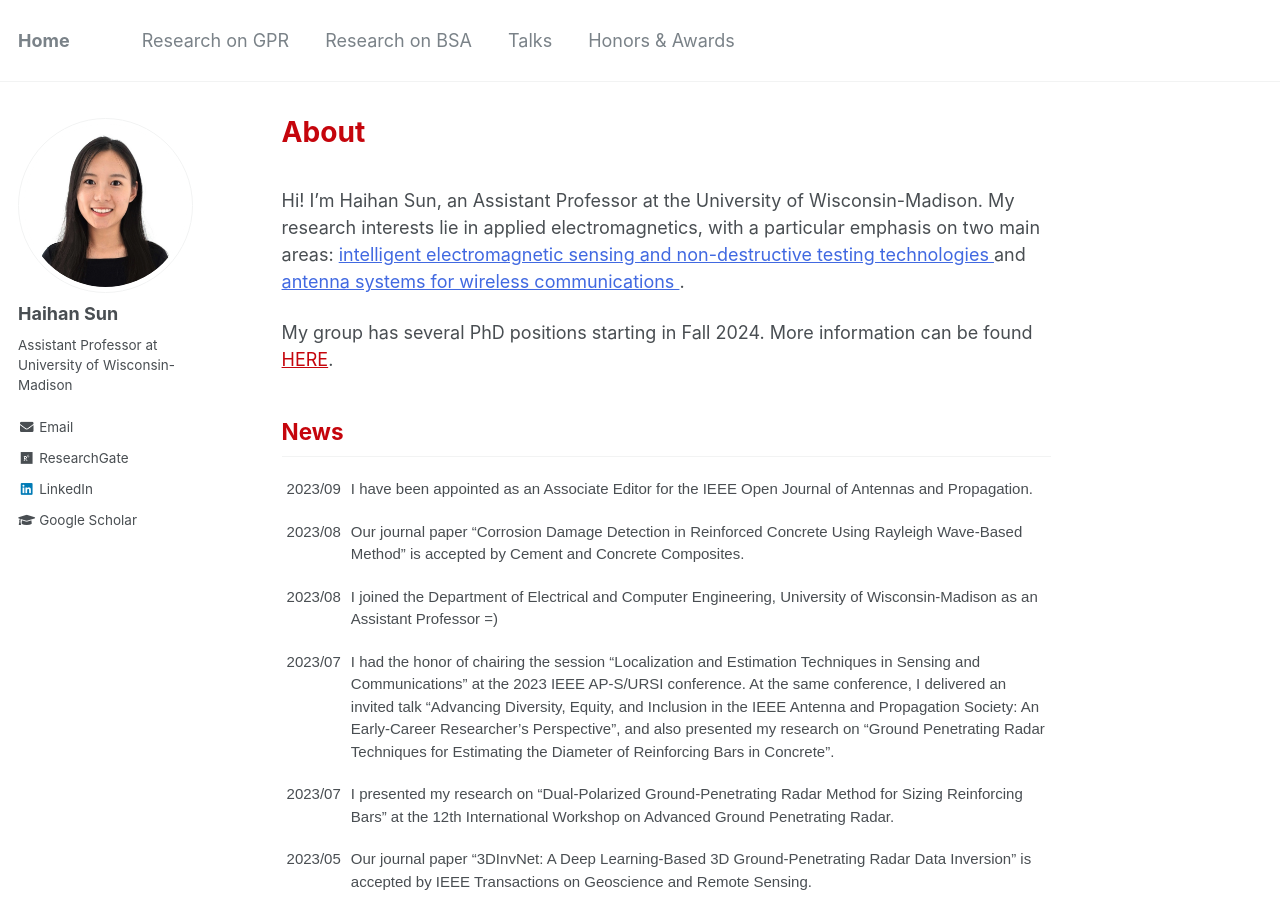
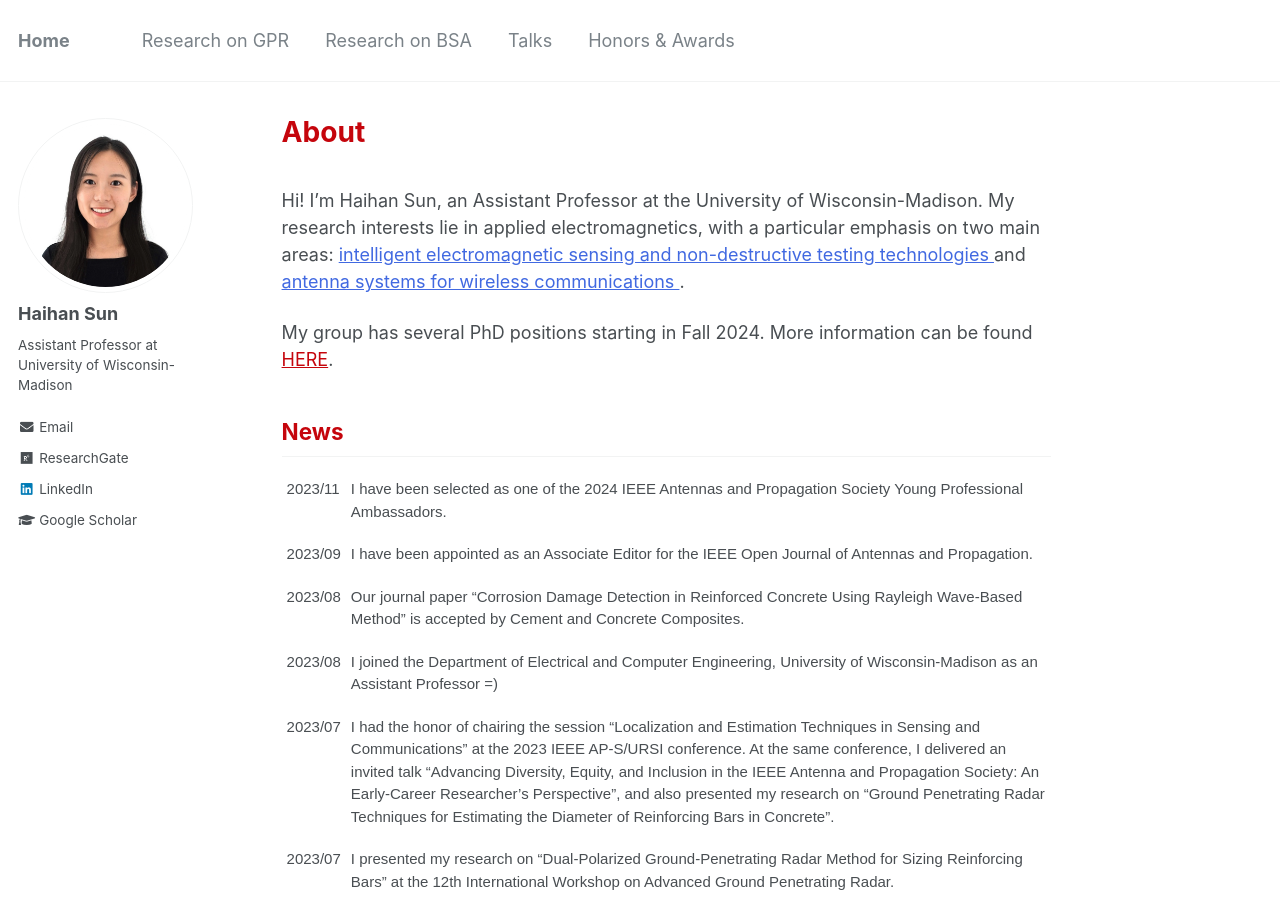
Before and after one commit to Haihan-Sun/Haihan-Sun.github.io, a Jekyll site: the page built from _pages/about.md, in a window 1280 px wide and 900 px high. Built offline with Jekyll 4.4.1, drawn with Linux system fonts in a browser that asks for light colours.

Commit message:
Update about.md

```diff
--- a/_pages/about.md
+++ b/_pages/about.md
@@ -27,6 +27,10 @@ My group has several PhD positions starting in Fall 2024. More information can b
 ------
 <table class="tg">
 <tbody>
+  <tr>
+    <td class="tg-ko0z">2023/11</td>
+    <td class="tg-ko0z">I have been selected as one of the 2024 IEEE Antennas and Propagation Society Young Professional Ambassadors. </td>
+  </tr>
   <tr>
     <td class="tg-ko0z">2023/09</td>
     <td class="tg-ko0z">I have been appointed as an Associate Editor for the IEEE Open Journal of Antennas and Propagation. </td>
```
